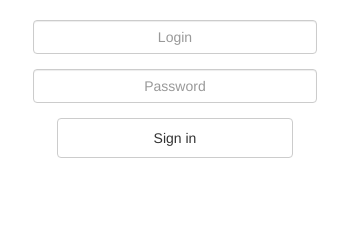
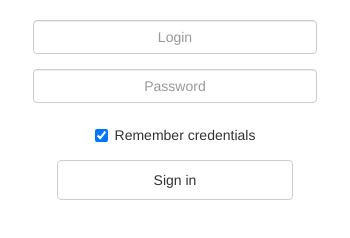
Before and after one commit to ed-asriyan/bmstu-wifi-authorizator, an Electron app: page index.html in a window 350 px wide. Drawn offline with nearby package versions, Linux system fonts and the light colour scheme.

Commit message:
Add "Remember credentials" checkbox

```diff
--- a/index.html
+++ b/index.html
@@ -20,6 +20,13 @@
                 <div id="form_login_password_group" class="form-group">
                     <input id="page_login_password_input" class="form-control" type="password" placeholder="Password"
                            style="text-align: center">
+                </div>
+                <div id="form_login_remember_group" class="form-group" align="middle">
+                    <div class="checkbox">
+                        <label>
+                            <input id="form_login_remember_input" type="checkbox" checked>Remember credentials
+                        </label>
+                    </div>
                 </div>
                 <div id="page_login_submit_group" class="form-group">
                     <button id="page_login_submit_button" class="col-xs-offset-1 col-xs-10 btn btn-default"
--- a/main.js
+++ b/main.js
@@ -12,7 +12,7 @@ const url = require('url');
 app.on('ready', () => {
     let mainWindow = new BrowserWindow({
         width: 350,
-        height: 195,
+        height: 235,
         resizable: false,
         center: true,
         webSecurity: false,
```
